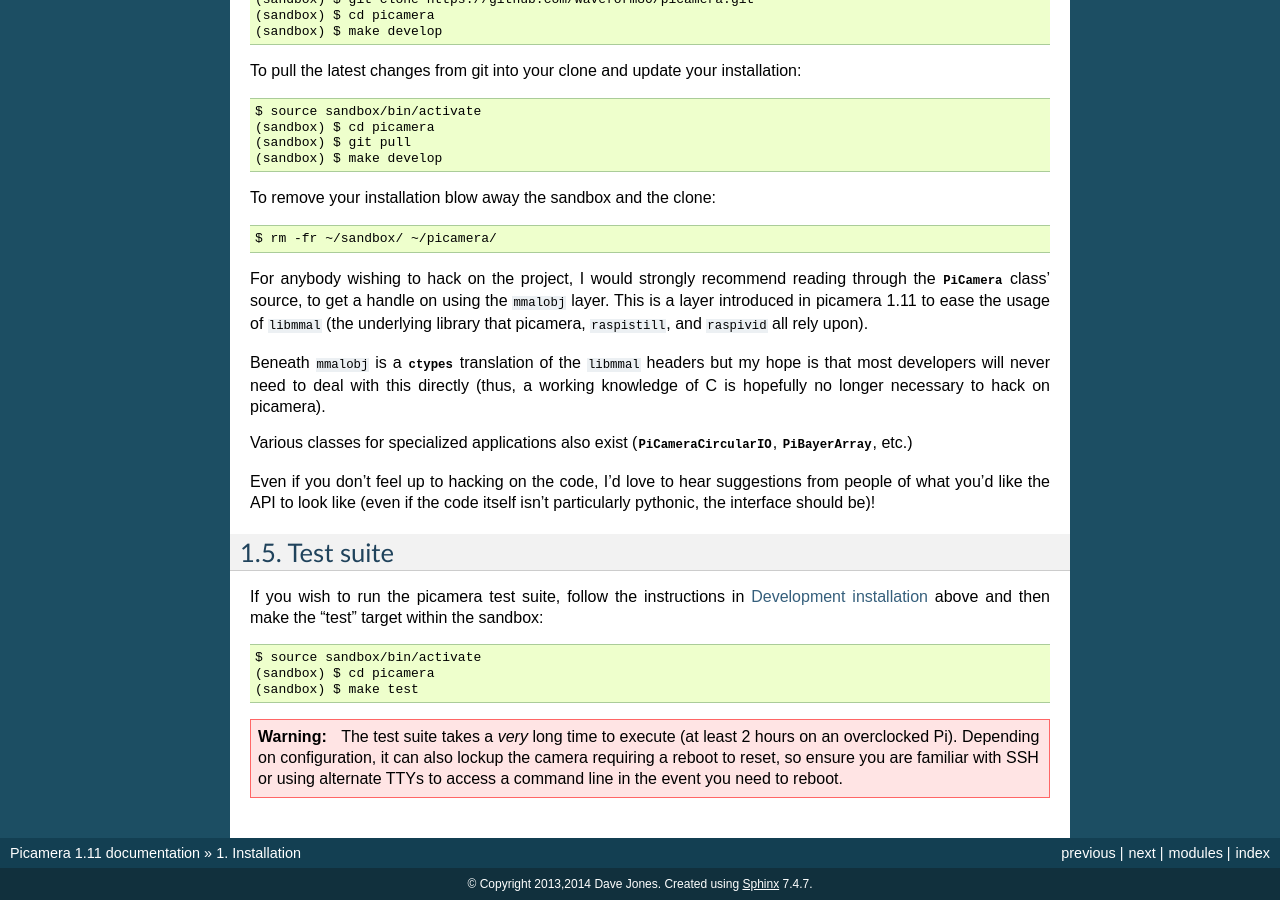
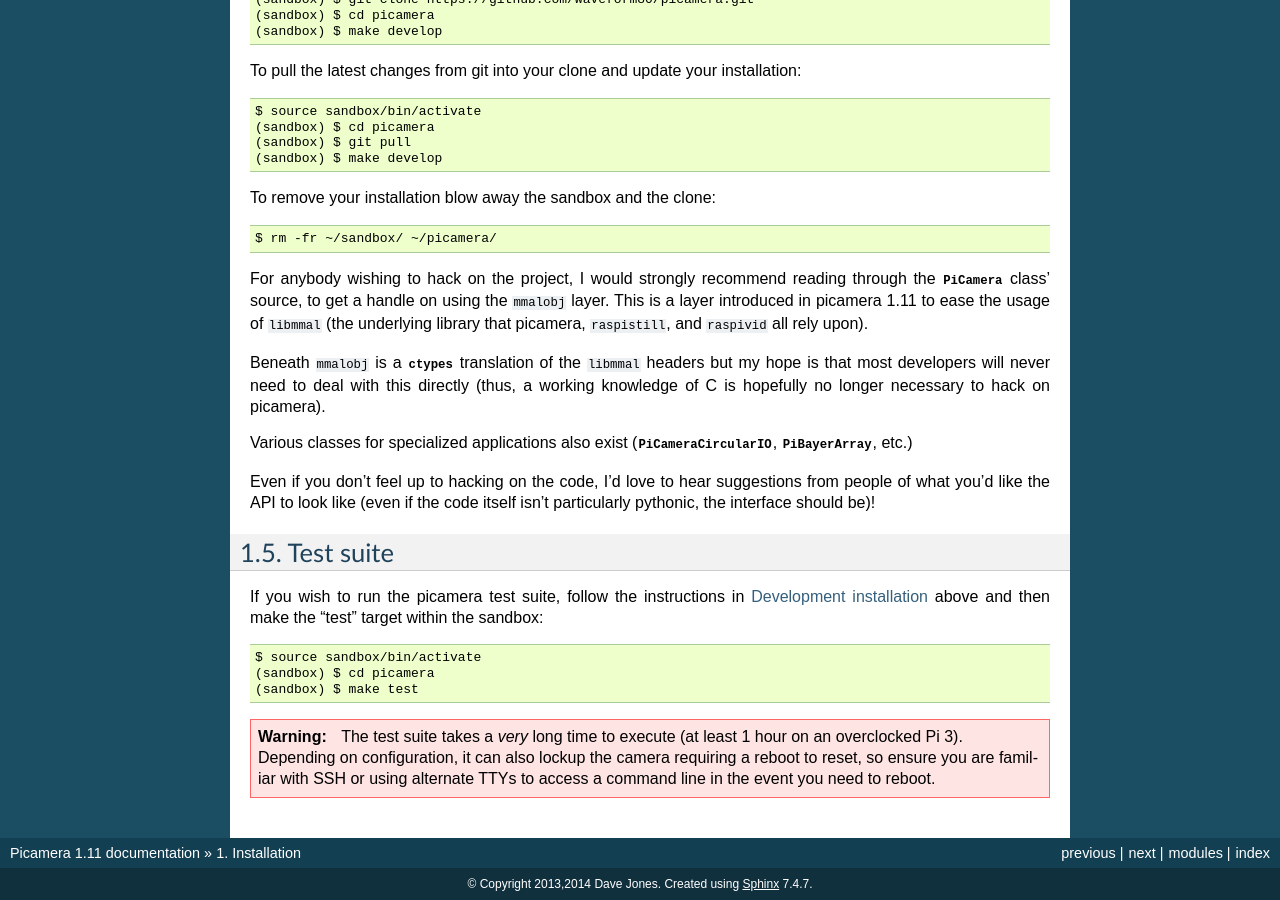
Before and after one commit to waveform80/picamera, a Sphinx documentation site: the page built from docs/install.rst, in a window 1280 px wide and 900 px high, scrolled down 2009 px. Built offline with Sphinx 7.4.7, drawn with Linux system fonts in a browser that asks for light colours; pages that are not in the unit, such as notebooks, are missing from menus.

Commit message:
Minor changes
Fix up test suite run time (much faster with new pipeline), add FAQ for
preview resolution (it's bound to come up)

```diff
--- a/docs/install.rst
+++ b/docs/install.rst
@@ -187,7 +187,8 @@ If you wish to run the picamera test suite, follow the instructions in
 
 .. warning::
 
-    The test suite takes a *very* long time to execute (at least 2 hours on an
-    overclocked Pi). Depending on configuration, it can also lockup the camera
-    requiring a reboot to reset, so ensure you are familiar with SSH or using
-    alternate TTYs to access a command line in the event you need to reboot.
+    The test suite takes a *very* long time to execute (at least 1 hour on an
+    overclocked Pi 3). Depending on configuration, it can also lockup the
+    camera requiring a reboot to reset, so ensure you are familiar with SSH or
+    using alternate TTYs to access a command line in the event you need to
+    reboot.
```
Also changed, not shown: docs/faq.rst (+13 -0 lines), 1 other file.
